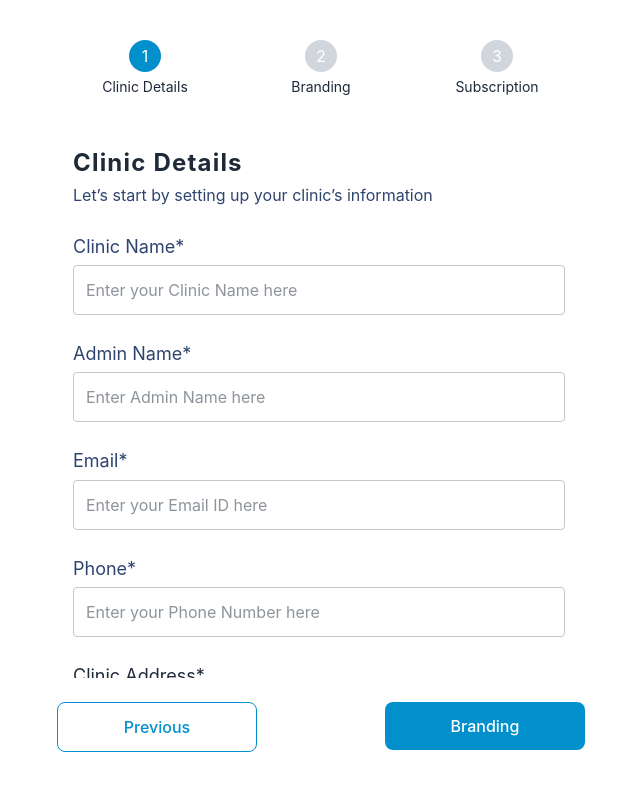
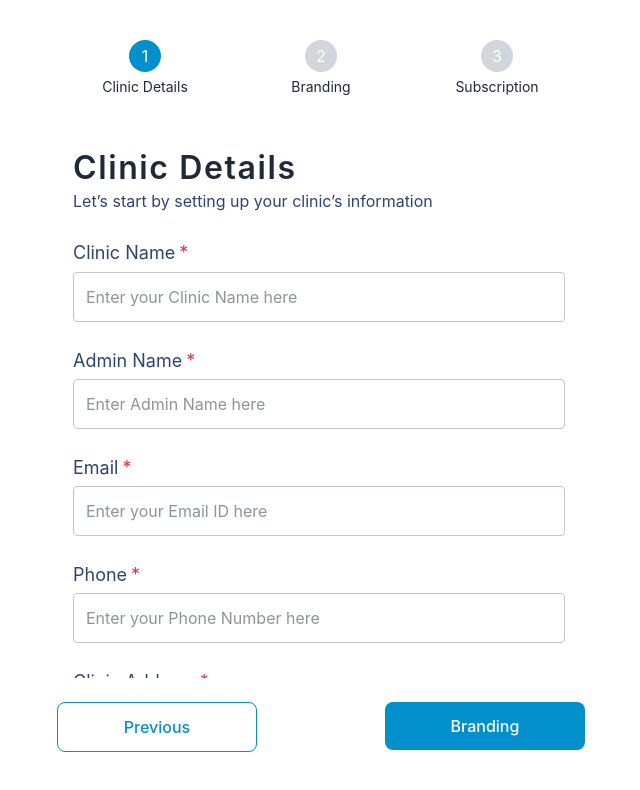
Before and after one commit to kinwitstech/SSN, a React (Vite) app: page /registerClinic in a window 1280 px wide. Shown: the top 790 px of the page, without its empty margins (319-959 px from the left). Built offline with nearby package versions, Linux system fonts and the light colour scheme.

Commit message:
Register Clinic - Clinic details page

```diff
--- a/src/components/InputField.jsx
+++ b/src/components/InputField.jsx
@@ -21,6 +21,7 @@ const Input = ({
   rightIconClassName,
   rules,
   type,
+  required,
   ...rest
 }) => {
   const error = formState?.errors?.[name]?.message;
@@ -33,6 +34,7 @@ const Input = ({
           className={twMerge("block mb-1 text-textSecondary", labelClassName)}
         >
           {label}
+          {required && <span className="text-error ml-1">*</span>}
         </label>
       )}
       <div
@@ -111,6 +113,7 @@ Input.propTypes = {
   rightIconClassName: PropTypes.string,
   rules: PropTypes.object,
   type: PropTypes.string,
+  required: PropTypes.bool,
 };
 
 Input.defaultProps = {
@@ -128,6 +131,7 @@ Input.defaultProps = {
   type: "text",
   onChange: () => {},
   onInput: () => {},
+  required: false,
 };
 
 export default Input;
--- a/src/components/TextareaField.jsx
+++ b/src/components/TextareaField.jsx
@@ -19,6 +19,7 @@ const Textarea = ({
   rows,
   autoExpand,
   onInput,
+  required,
   ...rest
 }) => {
   const error = formState?.errors?.[name]?.message;
@@ -41,8 +42,9 @@ const Textarea = ({
   return (
     <div className="w-full mb-6">
       {label && (
-        <label htmlFor={name} className={twMerge("block mb-1", labelClassName)}>
+        <label htmlFor={name} className={twMerge("block mb-1 text-textSecondary", labelClassName)}>
           {label}
+          {required && <span className="text-error ml-1">*</span>}
         </label>
       )}
       <div
@@ -100,6 +102,7 @@ Textarea.propTypes = {
   autoExpand: PropTypes.bool,
   onChange: PropTypes.func,
   onInput: PropTypes.func,
+  required: PropTypes.bool,
 };
 
 Textarea.defaultProps = {
@@ -114,6 +117,7 @@ Textarea.defaultProps = {
   autoExpand: false,
   onChange: () => {},
   onInput: () => {},
+  required: false,
 };
 
 export default Textarea;
--- a/src/pages/auth/RegisterClinic/ClinicDetails.jsx
+++ b/src/pages/auth/RegisterClinic/ClinicDetails.jsx
@@ -7,11 +7,11 @@ const services = ["Lab Work", "Medical Dispensary"];
 
 const ClinicDetails = () => {
   const { register, formState } = useFormContext();
-
+  const inputProps = { register, formState };
   return (
     <div className="px-4 py-6">
       {/* --- Header --- */}
-      <h2 className="text-2xl font-bold mb-1">Clinic Details</h2>
+      <h2>Clinic Details</h2>
       <p className="text-base text-textSecondary mb-6">
         Let’s start by setting up your clinic’s information
       </p>
@@ -20,52 +20,52 @@ const ClinicDetails = () => {
         <div>
           <Input
             name="clinicName"
-            label="Clinic Name*"
+            label="Clinic Name"
             placeholder="Enter your Clinic Name here"
-            register={register}
-            formState={formState}
+            required
+            {...inputProps}
           />
         </div>
 
         <div>
           <Input
             name="adminName"
-            label="Admin Name*"
+            label="Admin Name"
             placeholder="Enter Admin Name here"
-            register={register}
-            formState={formState}
+            required
+            {...inputProps}
           />
         </div>
 
         <div>
           <Input
             name="email"
-            label="Email*"
+            label="Email"
             placeholder="Enter your Email ID here"
             type="email"
-            register={register}
-            formState={formState}
+            required
+            {...inputProps}
           />
         </div>
 
         <div>
           <Input
             name="phone"
-            label="Phone*"
+            label="Phone"
             placeholder="Enter your Phone Number here"
             type="tel"
-            register={register}
-            formState={formState}
+            required
+            {...inputProps}
           />
         </div>
 
         <div>
           <Textarea
             name="clinicAddress"
-            label="Clinic Address*"
+            label="Clinic Address"
             placeholder="Enter your Clinic Address here"
-            register={register}
-            formState={formState}
+            required
+            {...inputProps}
             rows={3}
           />
         </div>
@@ -73,10 +73,10 @@ const ClinicDetails = () => {
         <div>
           <Input
             name="speciality"
-            label="Speciality*"
+            label="Speciality"
             placeholder="Enter your Speciality here"
-            register={register}
-            formState={formState}
+            required
+            {...inputProps}
           />
         </div>
 
@@ -84,17 +84,18 @@ const ClinicDetails = () => {
 
           <Input
             name="consultationFee"
-            label="Consultation Fee*"
+            label="Consultation Fee"
             placeholder="Enter the Consultation Fee here"
-            register={register}
-            formState={formState}
+            required
+            {...inputProps}
           />
         </div>
 
         {/* --- Certificate Upload --- */}
         <div>
           <label className="block text-textSecondary mb-1">
-            Medical Registration Certificate*
+            Medical Registration Certificate
+            <span className="text-error">  *</span>
           </label>
           <input
             type="file"
@@ -111,8 +112,10 @@ const ClinicDetails = () => {
         {/* --- Services Provided --- */}
         <div>
           <label className="block text-textSecondary mb-1">
-            Services Provided*
+            Services Provided
+            <span className="text-error"> *</span>
           </label>
+
           <div className="space-y-2">
             {services.map((service) => (
               <label key={service} className="flex items-center gap-2">
--- a/src/pages/auth/RegisterClinic/RegisterClinicSchema.js
+++ b/src/pages/auth/RegisterClinic/RegisterClinicSchema.js
@@ -22,7 +22,10 @@ const clinicSchema = z.object({
   clinicName: z.string().min(1, "Clinic name is required"),
   adminName: z.string().min(1, "Admin name is required"),
   email: z.string().email("Invalid email"),
-  phone: z.string().min(10, "Phone number is required"),
+  phone: z
+  .string()
+  .min(10, "Phone number is required")
+  .regex(/^\d+$/, "Phone number must contain digits only"),
   clinicAddress: z.string().min(1, "Clinic address is required"),
   speciality: z.string().min(1, "Speciality is required"),
   consultationFee: z
@@ -31,15 +34,21 @@ const clinicSchema = z.object({
     .regex(/^\d+$/, "Fee must be a number"),
   certificate: z
     .any()
-    .refine((file) => file instanceof File || file?.length > 0, {
-      message: "Certificate is required",
+    .refine((file) => {
+      const f = Array.isArray(file) ? file[0] : file;
+      if (!f) return false;
+      const allowedTypes = ["application/pdf", "image/jpeg", "image/png"];
+      return allowedTypes.includes(f.type);
+    }, {
+      message: "Please upload a valid PDF or image (JPG/PNG) file",
     }),
   servicesProvided: z.array(z.string()).optional(),
 });
 
 
 export const fullSchema = clinicDetailsSchema
-  .merge(clinicSchema,brandingSchema)
+  .merge(clinicSchema)
+  .merge(brandingSchema)
   .merge(subscriptionPlanSchema);
 
 // 🧪 Fields to validate per step
```
